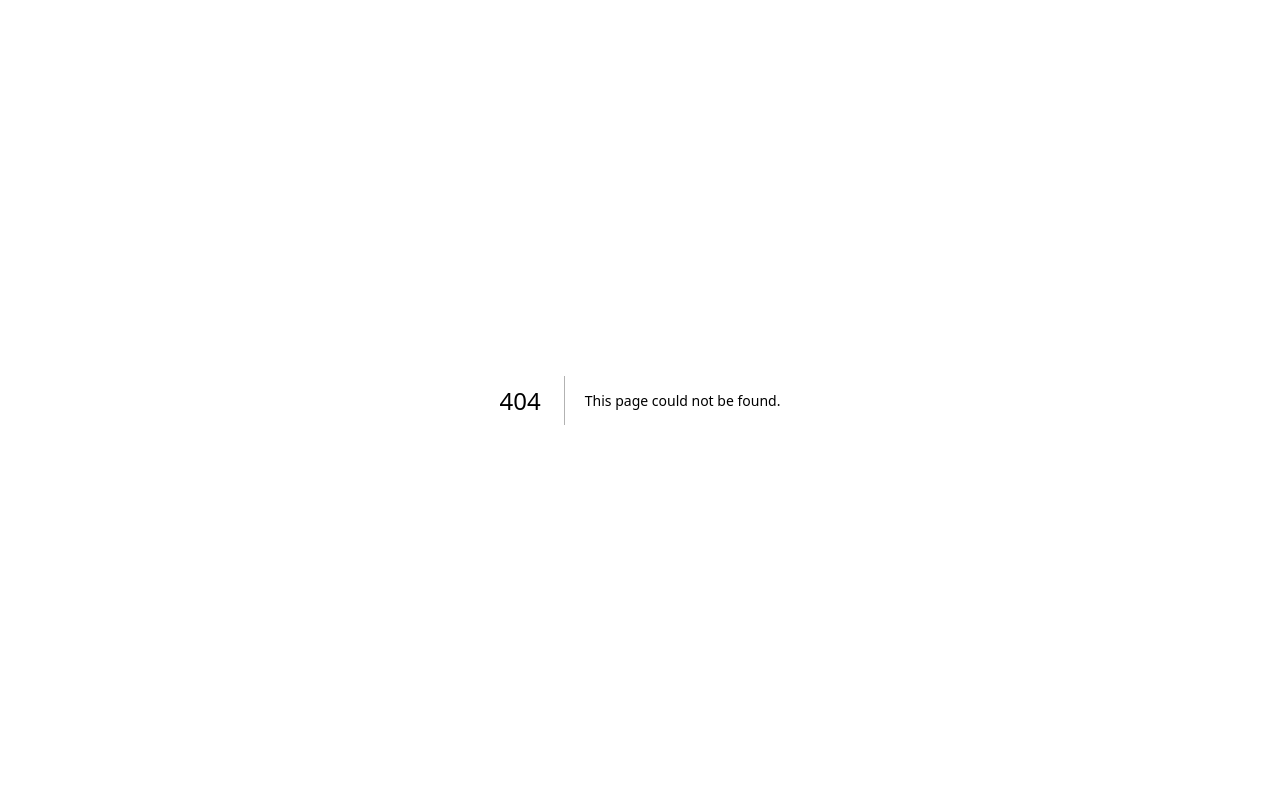
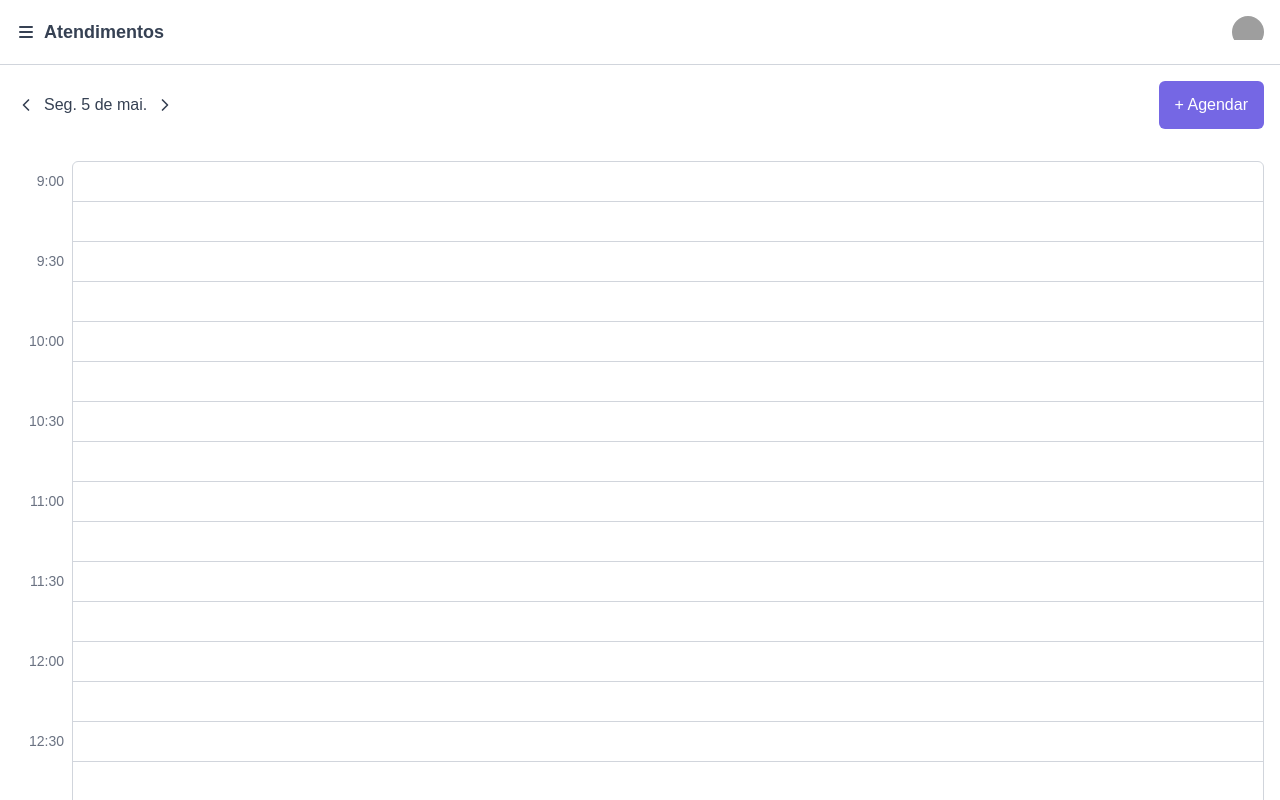
Before and after one commit to wellitonaraujo/cliqagenda, a Next.js app: page /home in a window 1280 px wide. Before the commit this address had no page. Shown: the top 800 px of the page. Built offline with nearby package versions, Linux system fonts and the light colour scheme; grey boxes are pictures that could not be loaded.

Commit message:
feat: Home screen

```diff
--- /dev/null
+++ b/src/app/home/page.tsx
@@ -0,0 +1,85 @@
+'use client';
+
+import Button from "@/componentes/Button";
+import { useState } from "react";
+import { FiChevronLeft, FiChevronRight } from "react-icons/fi";
+import { HiMenu } from "react-icons/hi";
+import Image from "next/image";
+
+export default function Home() {
+  const [selectedDate, setSelectedDate] = useState("Seg. 5 de mai.");
+
+  // Gera 15min de intervalo, das 9:00 às 18:45 (40 blocos)
+  const times = Array.from({ length: 40 }, (_, i) => {
+    const hour = 9 + Math.floor(i / 4);
+    const minute = (i % 4) * 15;
+    const paddedMinute = minute.toString().padStart(2, '0');
+    const label = minute % 30 === 0 ? `${hour}:${paddedMinute}` : ''; // mostra só a cada 30min
+    return { id: i, label };
+  });
+
+  return (
+    <div className="min-h-screen bg-black text-white flex">
+      {/* Sidebar fechado (simulado) */}
+      <div />
+
+      <div className="flex-1 bg-white text-gray-300 flex flex-col">
+        {/* Header */}
+        <div className="flex items-center justify-between p-4 border-b">
+          <div className="flex items-center gap-2">
+            <button className="text-xl text-gray-700">
+              <HiMenu />
+            </button>
+            <h2 className="text-lg font-semibold text-gray-700">Atendimentos</h2>
+          </div>
+
+          <div className="w-8 h-8 rounded-full overflow-hidden">
+            <Image
+              src="/avatar.jpg"
+              alt="Avatar"
+              width={32}
+              height={32}
+            />
+          </div>
+        </div>
+
+        {/* Date navigation + botão */}
+        <div className="flex items-center justify-between p-4">
+          <div className="flex items-center gap-2 text-primary font-medium">
+            <button className="text-gray-700">
+              <FiChevronLeft size={20} />
+            </button>
+            <span className="text-gray-700">{selectedDate}</span>
+            <button className="text-gray-700">
+              <FiChevronRight size={20} />
+            </button>
+          </div>
+
+          <Button>+ Agendar</Button>
+        </div>
+
+        {/* Grade de horários com separação clara entre labels e grade */}
+        <div className="flex-1 overflow-y-auto p-4">
+        <div className="flex">
+            {/* Coluna de horários (sem nenhuma borda) */}
+            <div className="flex flex-col w-14 pr-2">
+            {times.map(({ id, label }) => (
+                <div key={id} className="h-10 flex items-center justify-end">
+                <span className="text-sm text-gray-500">{label}</span>
+                </div>
+            ))}
+            </div>
+
+            {/* Grade com bordas e divisões */}
+            <div className="flex-1 border border-gray-300 rounded-md overflow-hidden">
+            {times.map(({ id }) => (
+                <div key={id} className="h-10 border-b last:border-b-0 border-gray-300" />
+            ))}
+            </div>
+        </div>
+        </div>
+
+      </div>
+    </div>
+  );
+}
--- a/src/app/login/page.tsx
+++ b/src/app/login/page.tsx
@@ -69,7 +69,7 @@ export default function Login() {
 
         <p className="text-center text-sm text-gray-500">
           Não possui uma conta?{" "}
-          <Link href="/signup" className="text-primary">Criar conta</Link>
+          <Link href="/home" className="text-primary">Criar conta</Link>
         </p>
       </div>
     </div>
```
Also changed, not shown: package.json (+6 -5 lines), 1 other file (tests, documents, lock files or other folders).
